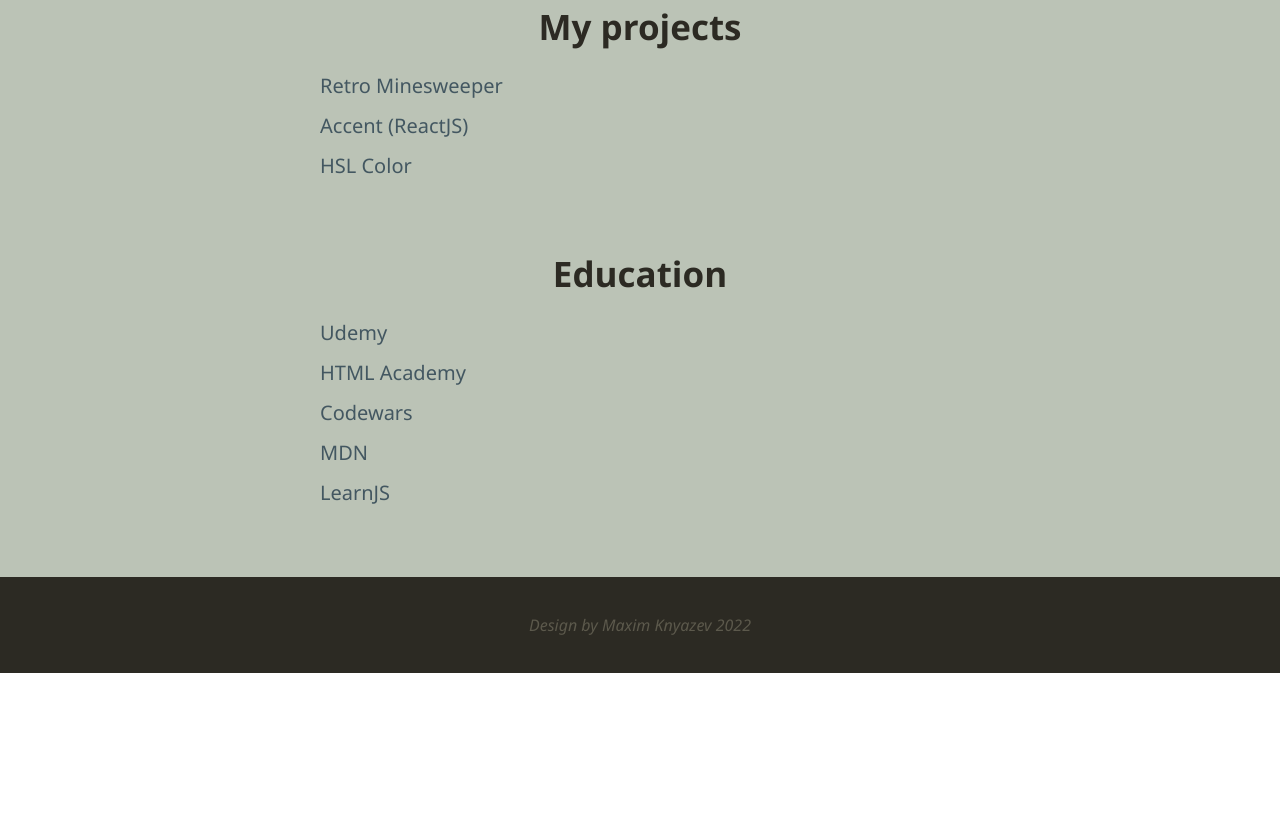
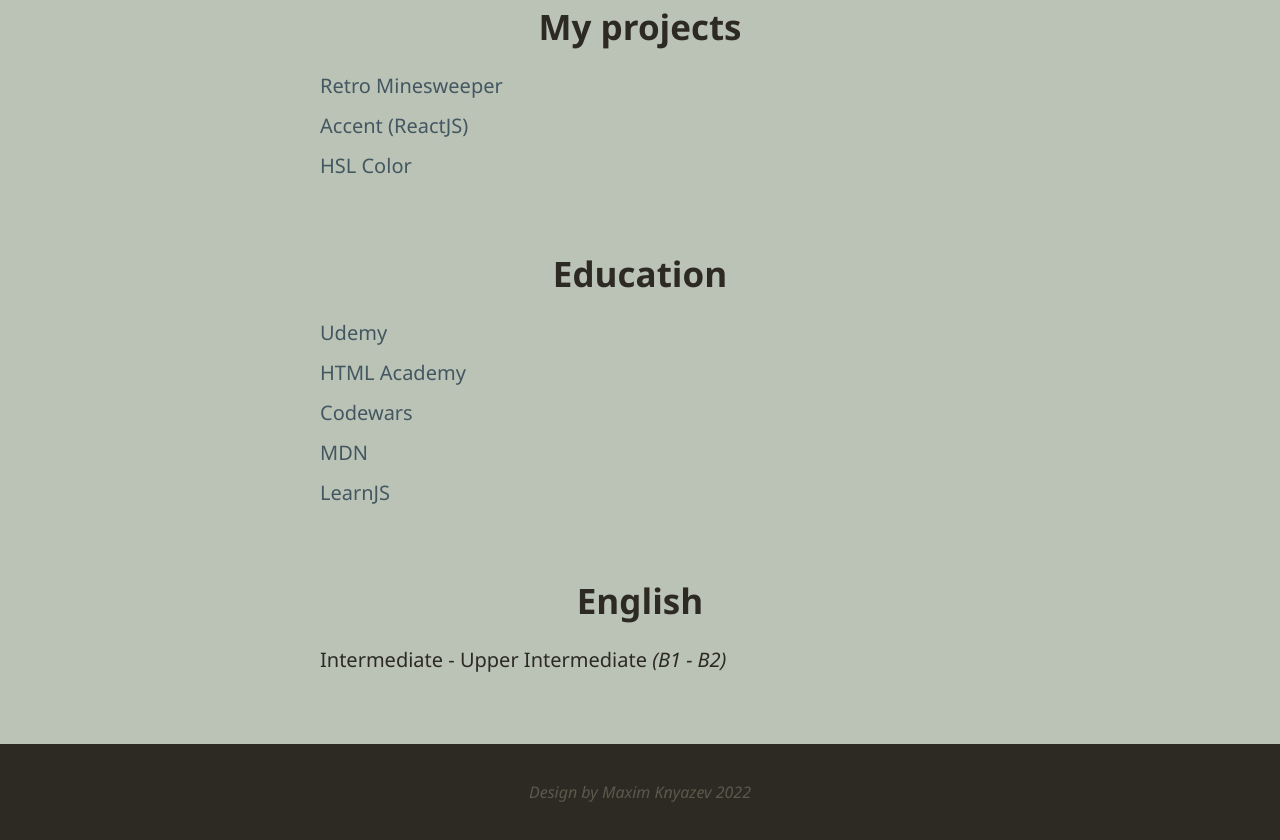
Before and after one commit to MaxKnyazev/rsschool-cv, a plain HTML site: page index.html in a window 1280 px wide. Shown: the part 2577-3417 px from the top of the page. Before the commit the page ends 3250 px from the top, so only its background shows below. Drawn offline with Linux system fonts and the light colour scheme.

Commit message:
feat: add section english

```diff
--- a/index.html
+++ b/index.html
@@ -23,7 +23,7 @@
           <li class="header__li"><a class="header__link" href="#code">Code</a></li>
           <li class="header__li"><a class="header__link" href="#projects">My projects</a></li>
           <li class="header__li"><a class="header__link" href="#education">Education</a></li>
-          <li class="header__li"><a class="header__link" href="#languages">English</a></l  i>
+          <li class="header__li"><a class="header__link" href="#english">English</a></li>
         </ul>
       </nav>
     </div>
@@ -105,6 +105,11 @@
           <li class="education__li"><a href="https://learn.javascript.ru/" class="education__link">LearnJS</a></li>
         </ul>
       </section>
+
+      <section id="english" class="english main__section">
+        <h2 class="main__title">English</h2>
+        <p class="english__text main__text">Intermediate - Upper Intermediate <span>(B1 - B2)</span></p>
+      </section>
     </div>
   </main>
 
--- a/style.css
+++ b/style.css
@@ -167,6 +167,11 @@
             color: #618388
           }
 
+      .english__text span {
+        font-style: italic;
+        font-weight: 100;
+      }
+
 .footer {
   height: 12vh;
   width: 100vw;
```
